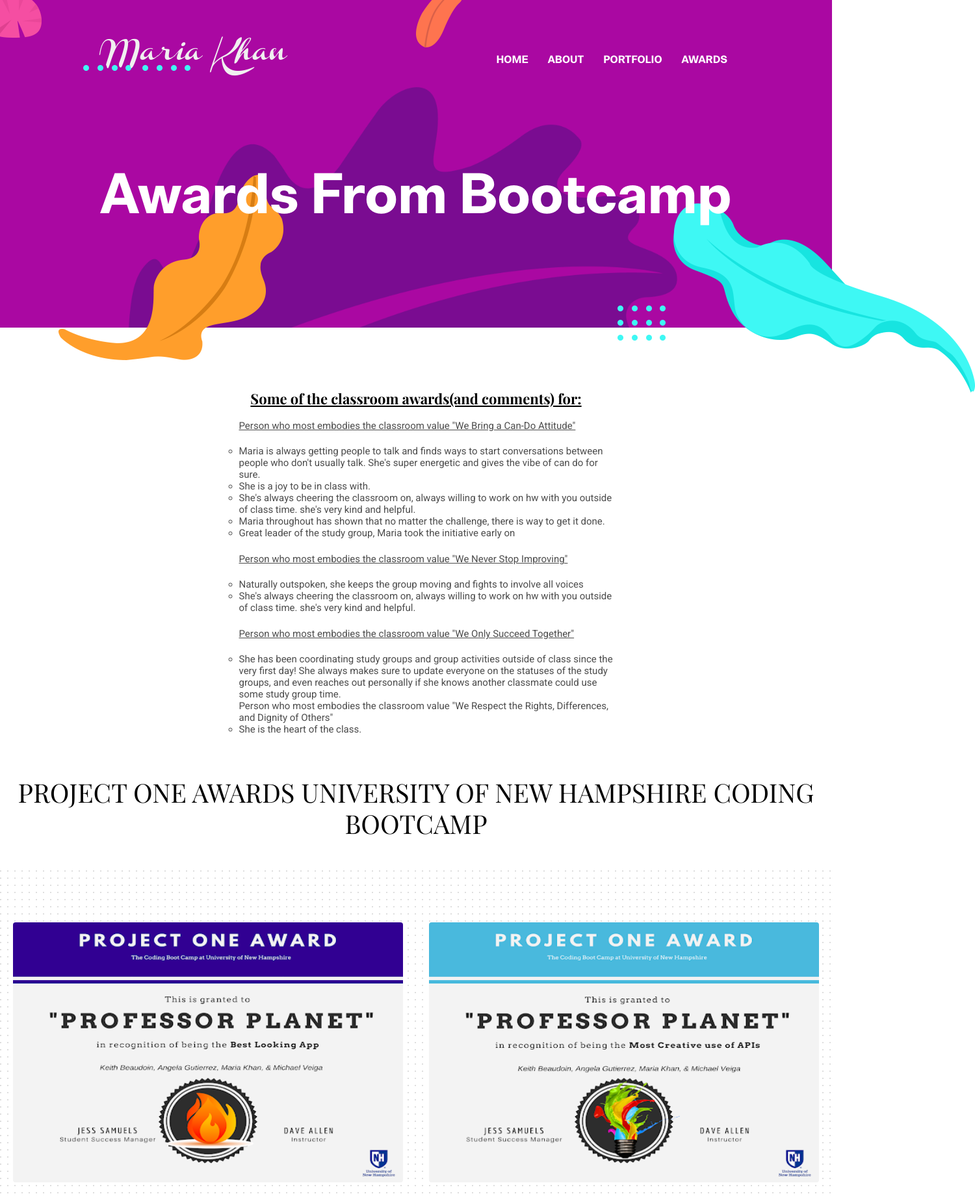
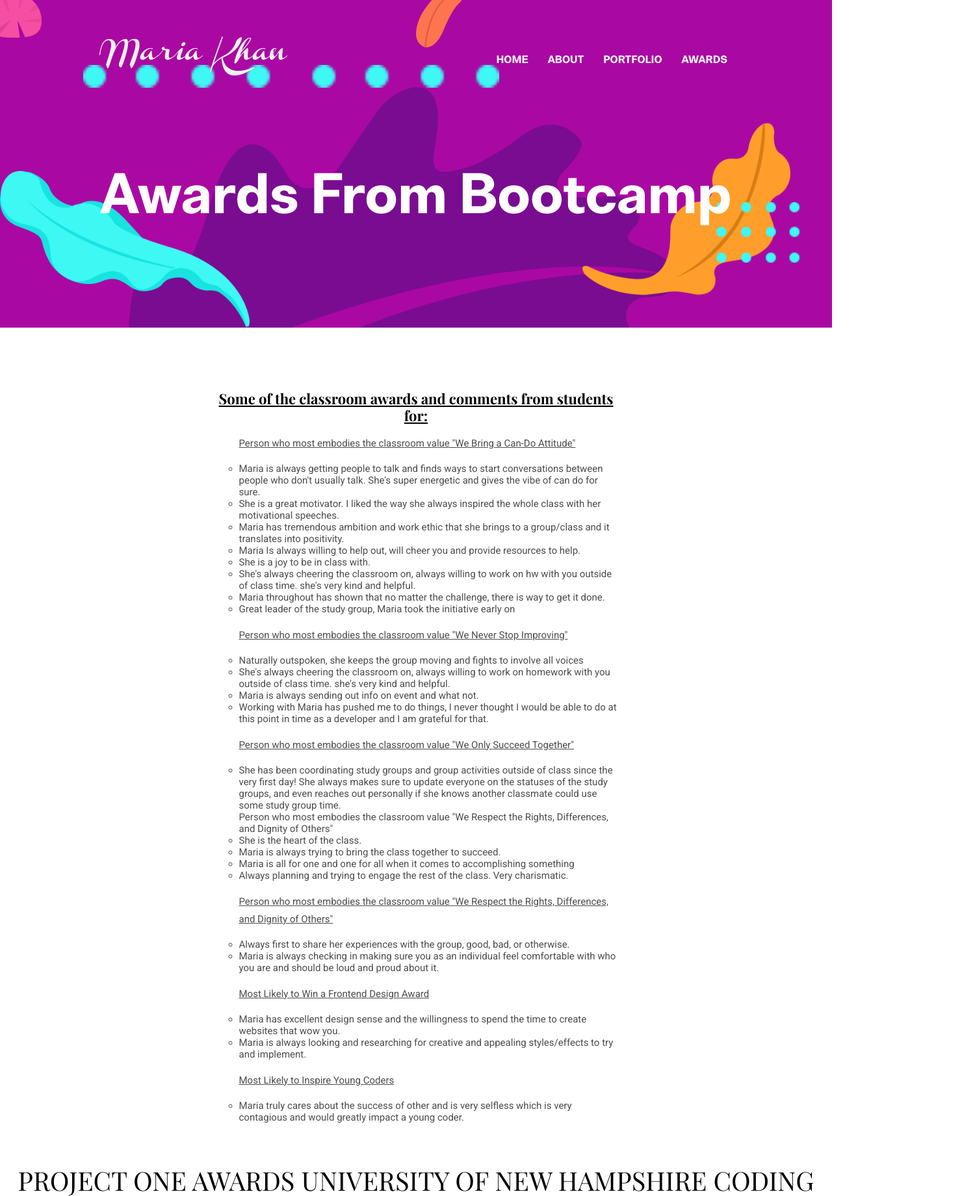
Before and after one commit to MariaKhantech/maria-khan-portfolio, a website: page awards.html in a window 1280 px wide. Shown: the top 1840 px of the page at 65% size, 1500 px wide, since content can reach past the window. Drawn offline with nearby package versions, Linux system fonts and the light colour scheme; files whose address does not match are found by name.

Commit message:
fix mobile issues

```diff
--- a/assets/scss/pages/_about.scss
+++ b/assets/scss/pages/_about.scss
@@ -54,3 +54,25 @@
 		right: -100px;
 	}
 }
+
+@media only screen and (max-width:1300px) {
+
+	.bg-shape-3 {
+		position: absolute;
+		left: 10%;
+		width: 50%;
+		top: 50px;
+		transform: rotate(180deg);
+	}
+	.bg-shape-5 {
+		position: absolute;
+		width: 25% !important;
+		left: 70% !important;
+		bottom: -2px !important;
+	}
+	.bg-shape-6 {
+	  width:50% !important;
+	  height: auto;
+	  right: 50px !important;
+	}
+  }
--- a/assets/scss/pages/_portfolio.scss
+++ b/assets/scss/pages/_portfolio.scss
@@ -83,3 +83,29 @@ border-width: .2rem;
 		}
 	}
 }
+
+@media only screen and (max-width:1300px) {
+
+	.bg-shape-5 {
+		position: absolute;
+		width: 60%;
+		left: 90px;
+		bottom: 50px !important;
+		transform: rotate(180deg);
+	}
+	.bg-shape-6 {
+		position: absolute;
+		width: 10% !important;
+		height: auto;
+		right: 20%;
+		bottom: 100px !important;
+	}
+	.bg-shape-7 {
+	  width:30% !important;
+	  position: absolute;
+	  right: unset !important;
+	  left: 300 !important;
+	  bottom: 0!important;
+	}
+
+  }
--- a/awards.html
+++ b/awards.html
@@ -78,27 +78,51 @@
 <div class="row mt-5">
   <div class="col-sm-6 mx-auto">
 
-    <h4 class="text-center mt-5"><b><u>Some of the classroom awards(and comments) for:</u></b></h4>
+    <h4 class="text-center mt-5"><b><u>Some of the classroom awards and comments from students for:</u></b></h4>
     <p >
       <ul class="mx-auto remove-none">
         <p><u>Person who most embodies the classroom value "We Bring a Can-Do Attitude"</u></p>
 
       <li >Maria is always getting people to talk and finds ways to start conversations between people who don't usually talk. She's super energetic and gives the vibe of can do for sure.</li>
-
+      <li >She is a great motivator. I liked the way she always inspired the whole class with her motivational speeches.</li>
+      <li >Maria has tremendous ambition and work ethic that she brings to a group/class and it translates into positivity.</li>
+      <li >Maria Is always willing to help out, will cheer you and provide resources to help.</li>
       <li>She is a joy to be in class with.</li>
       <li>She's always cheering the classroom on, always willing to work on hw with you outside of class time. she's very kind and helpful. </li>
       <li>Maria throughout has shown that no matter the challenge, there is way to get it done.</li>
       <li>Great leader of the study group, Maria took the initiative early on</li>
       <br>
+
       <p><u>Person who most embodies the classroom value "We Never Stop Improving"</u></p>
+
       <li>Naturally outspoken, she keeps the group moving and fights to involve all voices</li>
-      <li>She's always cheering the classroom on, always willing to work on hw with you outside of class time. she's very kind and helpful.</li>
+      <li>She's always cheering the classroom on, always willing to work on homework with you outside of class time. she's very kind and helpful.</li>
+      <li>Maria is always sending out info on event and what not.</li>
+      <li>Working with Maria has pushed me to do things, I never thought I would be able to do at this point in time as a developer and I am grateful for that.</li>
       <br>
+
       <p><u>Person who most embodies the classroom value "We Only Succeed Together"</u></p>
 
       <li>She has been coordinating study groups and group activities outside of class since the very first day! She always makes sure to update everyone on the statuses of the study groups, and even reaches out personally if she knows another classmate could use some study group time.</li>
       Person who most embodies the classroom value "We Respect the Rights, Differences, and Dignity of Others"
       <li>She is the heart of the class.</li>
+      <li>Maria is always trying to bring the class together to succeed.</li>
+      <li>Maria is all for one and one for all when it comes to accomplishing something</li>
+      <li>Always planning and trying to engage the rest of the class. Very charismatic.</li>
+      <br>
+      <p><u>Person who most embodies the classroom value "We Respect the Rights, Differences, and Dignity of Others"</u></p>
+
+      <li>Always first to share her experiences with the group, good, bad, or otherwise.</li>
+      <li>Maria is always checking in making sure you as an individual feel comfortable with who you are and should be loud and proud about it.</li>
+        <br>
+      <p><u>Most Likely to Win a Frontend Design Award</u></p>
+      <li>Maria has excellent design sense and the willingness to spend the time to create websites that wow you.</li>
+      <li>Maria is always looking and researching for creative and appealing styles/effects to try and implement.</li>
+      <br>
+      <p><u>Most Likely to Inspire Young Coders</u></p>
+
+      <li>Maria truly cares about the success of other and is very selfless which is very contagious and would greatly impact a young coder.</li>
+
     </ul>
     </p>
   </div>
@@ -108,16 +132,16 @@
 <h3 class="text-center mt-5 project-header">PROJECT ONE AWARDS UNIVERSITY OF NEW HAMPSHIRE CODING BOOTCAMP</h3>
 <section class="section section-on-footer mb-5 " data-background="assets/images/backgrounds/bg-dots.png">
   <div class="row mx-auto">
-    <div class="col-6">
+    <div class="col-xs-12 col-md-6">
       <img src="assets/professorplanet/professorplanet1.png" class="gamerevo img-fluid rounded d-block mx-auto" >
     </div>
-    <div class="col-6 ">
+    <div class=" col-xs-12 col-md-6 ">
       <img src="assets/professorplanet/professorplanet2.png" class="gamerevo img-fluid rounded d-block mx-auto" >
     </div>
-    <div class="col-6 ">
+    <div class="col-xs-12 col-md-6 ">
       <img  src="assets/professorplanet/pofessorplanet3.png" class="gamerevo img-fluid rounded d-block mt-5 mx-auto" >
     </div>
-    <div class="col-6 ">
+    <div class="col-xs-12 col-md-6 ">
       <img  src="assets/professorplanet/professorplanet4.png" class="gamerevo img-fluid rounded d-block mt-5 mx-auto" >
     </div>
 
@@ -126,16 +150,16 @@
 <h3 class="text-center project-header">PROJECT TWO AWARDS UNIVERSITY OF NEW HAMPSHIRE CODING BOOTCAMP</h3>
 <section class="section section-on-footer " data-background="assets/images/backgrounds/bg-dots.png">
   <div class="row mx-auto">
-    <div class="col-6 sm-12">
+    <div class="col-xs-12 col-md-6">
       <img src="assets/gamerevolution/gamerevo.png" class="gamerevo img-fluid rounded d-block mx-auto" >
     </div>
-    <div class="col-6 sm-12">
+    <div class="col-xs-12 col-md-6">
       <img src="assets/gamerevolution/gamerevo2.png" class="gamerevo img-fluid rounded d-block mx-auto" >
     </div>
-    <div class="col-6 sm-12">
+    <div class="col-xs-12 col-md-6">
       <img  src="assets/gamerevolution/gamerevo3.png" class="gamerevo img-fluid rounded d-block mt-5 mx-auto" >
     </div>
-    <div class="col-6 sm-12">
+    <div class="col-xs-12 col-md-6">
       <img  src="assets/gamerevolution/gamerevo4.png" class="gamerevo img-fluid rounded d-block mt-5 mx-auto" >
     </div>
 
@@ -179,15 +203,15 @@
   <div class="section">
     <div class="container">
       <div class="row">
-        <div class="col-md-4">
+        <div class="col-md-4 text-center">
           <h5 class="text-light">Email</h5>
           <p class="text-white paragraph-lg font-secondary">mariatechfuture@gmail.com</p>
         </div>
-        <div class="col-md-4">
+        <div class="col-md-4 text-center mt-2">
           <h5 class="text-light">GitHub</h5>
           <a href="https://github.com/MariaKhantech">GitHub Profile Click HERE</a>
         </div>
-        <div class="col-md-4">
+        <div class="col-md-4 text-center mt-3">
           <h5 class="text-light">Address</h5>
           <p class="text-white paragraph-lg font-secondary">Manchester, NH, 03102</p>
         </div>
```
Also changed, not shown: about.html (+7 -7 lines), index.html (+7 -7 lines), portfolio.html (+4 -4 lines), assets/scss/style.css, assets/scss/style.scss (line endings or trailing spaces), 1 other file.
